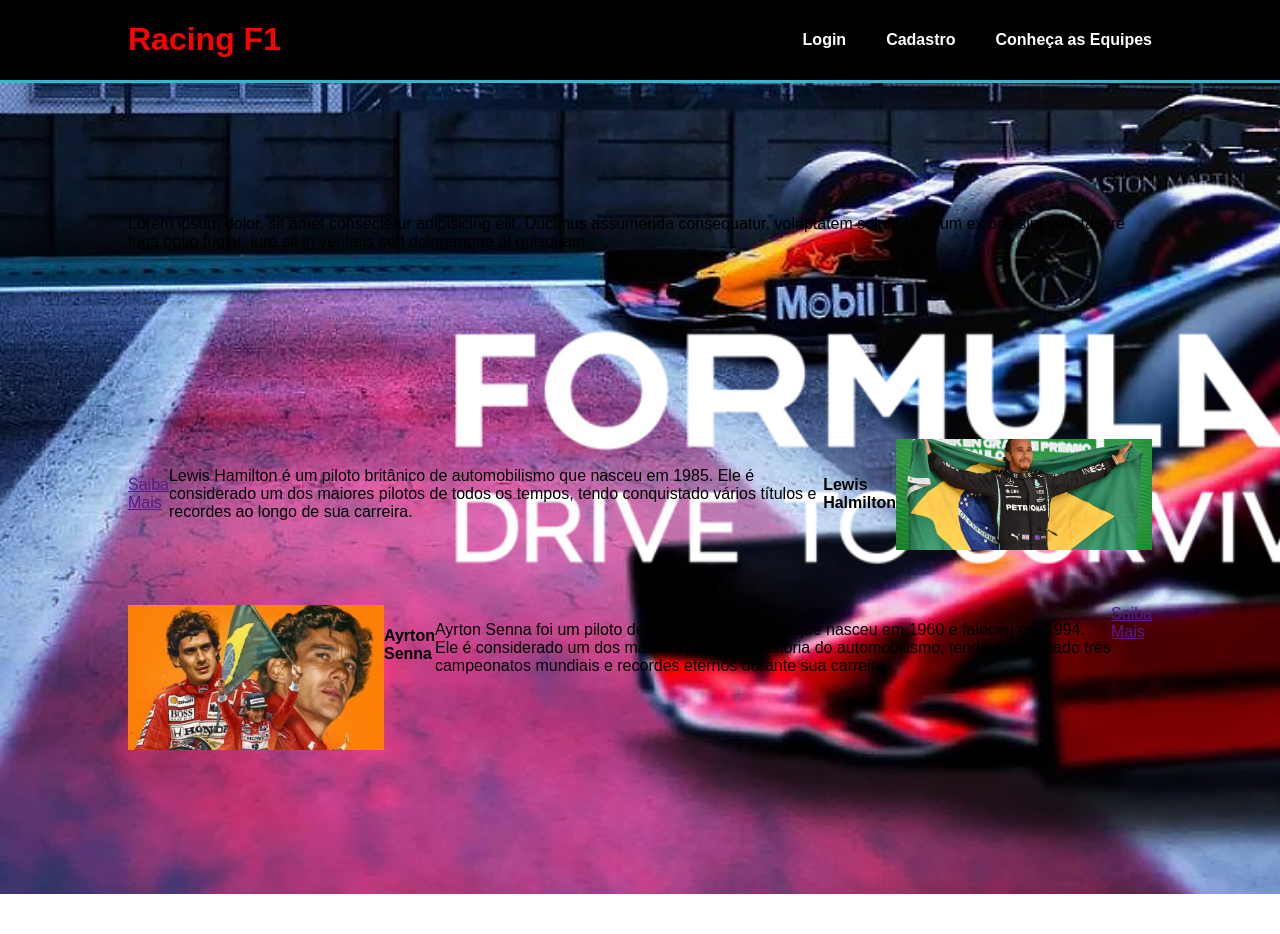
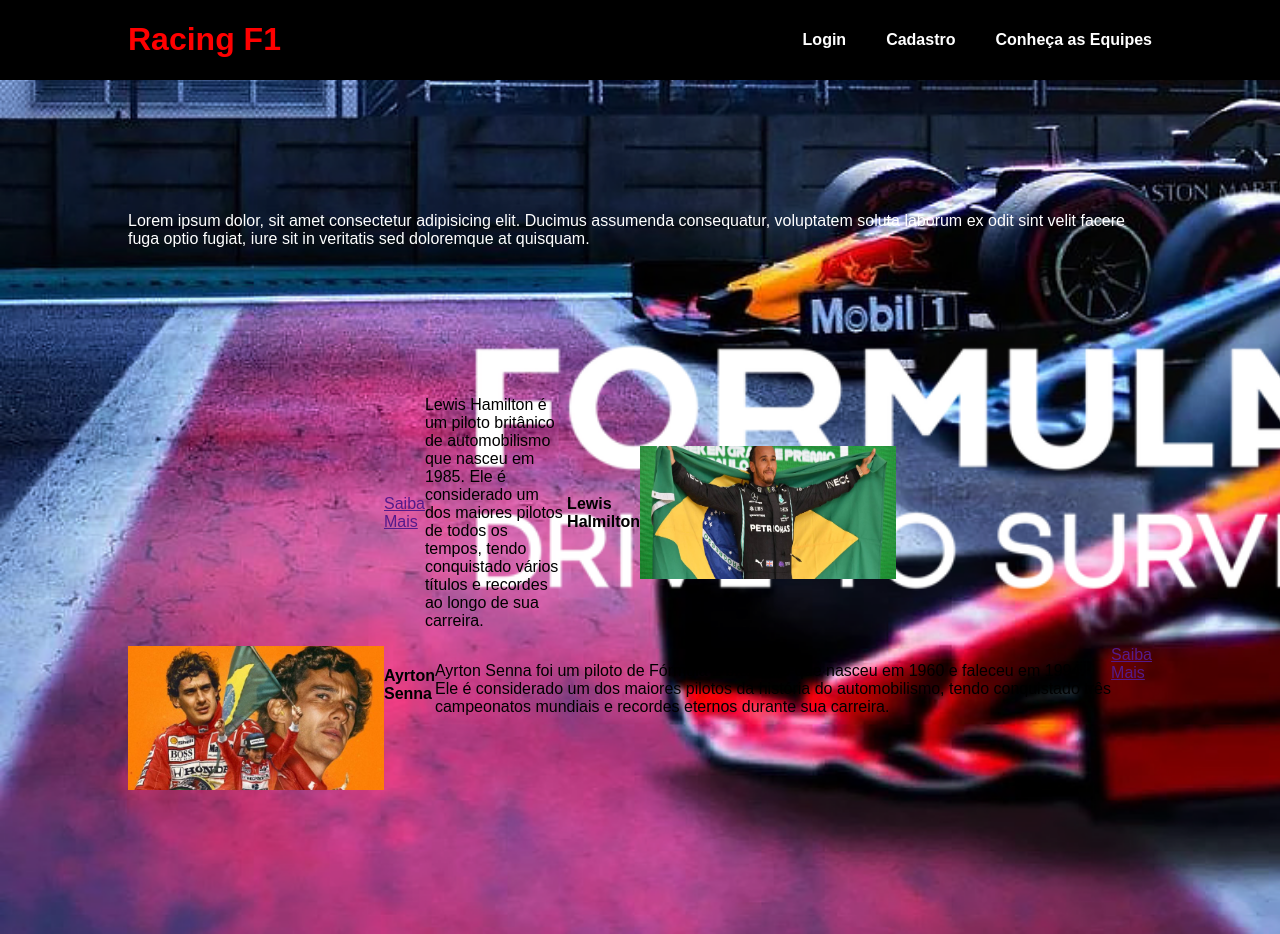
Before and after one commit to Guedessptech/Projeto-individual, a plain HTML site: page paginas/index.html in a window 1280 px wide. Before the commit the page ends 894 px from the top, so only its background shows below. Drawn offline with Linux system fonts and the light colour scheme.

Commit message:
Atualizado com algumas coisas

```diff
--- a/paginas/index.css
+++ b/paginas/index.css
@@ -1,4 +1,4 @@
-*{
+* {
     font-family: Arial, Helvetica, sans-serif;
 
 
@@ -8,12 +8,13 @@
 li {
     text-decoration: none;
     list-style-type: none
+}
 
-}
 body {
     margin: 0px;
-    padding:0px;
+    padding: 0px;
 }
+
 .containerBody {
     background-image: url(imagens/fundo.png);
     overflow: hidden;
@@ -21,27 +22,30 @@
 
 
 }
-.container{
+
+.container {
     display: flex;
     width: 80%;
-    margin:auto;
+    margin: auto;
+}
 
+.header {
 
+    background-color: black;
 
 }
-.header{
-    border-bottom: 3px solid #32b9cd;
-    background-color: black;
-}
-.header.container{
+
+.header.container {
     justify-content: space-between;
 }
-.titulo{
+
+.titulo {
     color: red;
     font-weight: 700;
     width: 30%;
 }
-.navbar{
+
+.navbar {
     display: flex;
     width: 100%;
     align-items: center;
@@ -50,59 +54,74 @@
 
 
 }
-.navbar li, .navbar a{
+
+.navbar li,
+.navbar a {
     color: white;
     text-decoration: none;
     font-weight: 700;
+}
 
-}
-.banner{
+.banner {
     background-size: cover;
 }
-.banner .container{
+
+.banner .container {
     height: 300px;
     justify-content: center;
     align-items: center;
-color:black;
+    color: white;
 }
-.social{
+
+.social {
     background-color: transparent;
 }
-.boxes{
+
+.boxes {
     display: flex;
     flex-direction: column;
     align-items: center;
 }
-.boxsHamilton{
+
+.boxsHamilton {
     display: flex;
     align-items: center;
     flex-direction: row-reverse;
+    width: 50%;
+    height:80% ;
 
 }
-.boxsSenna{
+
+.boxsSenna {
     display: flex;
     align-items: left;
 }
-.boxs li, .boxs a{
+
+.boxs li,
+.boxs a {
     display: flex;
     align-items: center;
     flex-direction: row-reverse;
-    color:black;
+    color: black;
     text-decoration: none;
     padding: 20%;
 }
-.boxs h4{
+
+.boxs h4 {
     display: flex;
 }
-.box li, .box a{
+
+.box li,
+.box a {
     display: flex;
     align-items: center;
     flex-direction: row-reverse;
-    color:black;
+    color: black;
     text-decoration: none;
     padding: 20%;
 }
-.boxs h4{
+
+.boxs h4 {
     display: flex;
 }
 
@@ -115,3 +134,8 @@
     width: 50%;
     height: 50%;
 }
+
+.boxsHamilton p {
+    display: flex;
+    flex-direction: column;
+}
```
Also changed, not shown: paginas/index.html (+1 -0 lines). Lines whose indentation alone changed are shown as unchanged.
